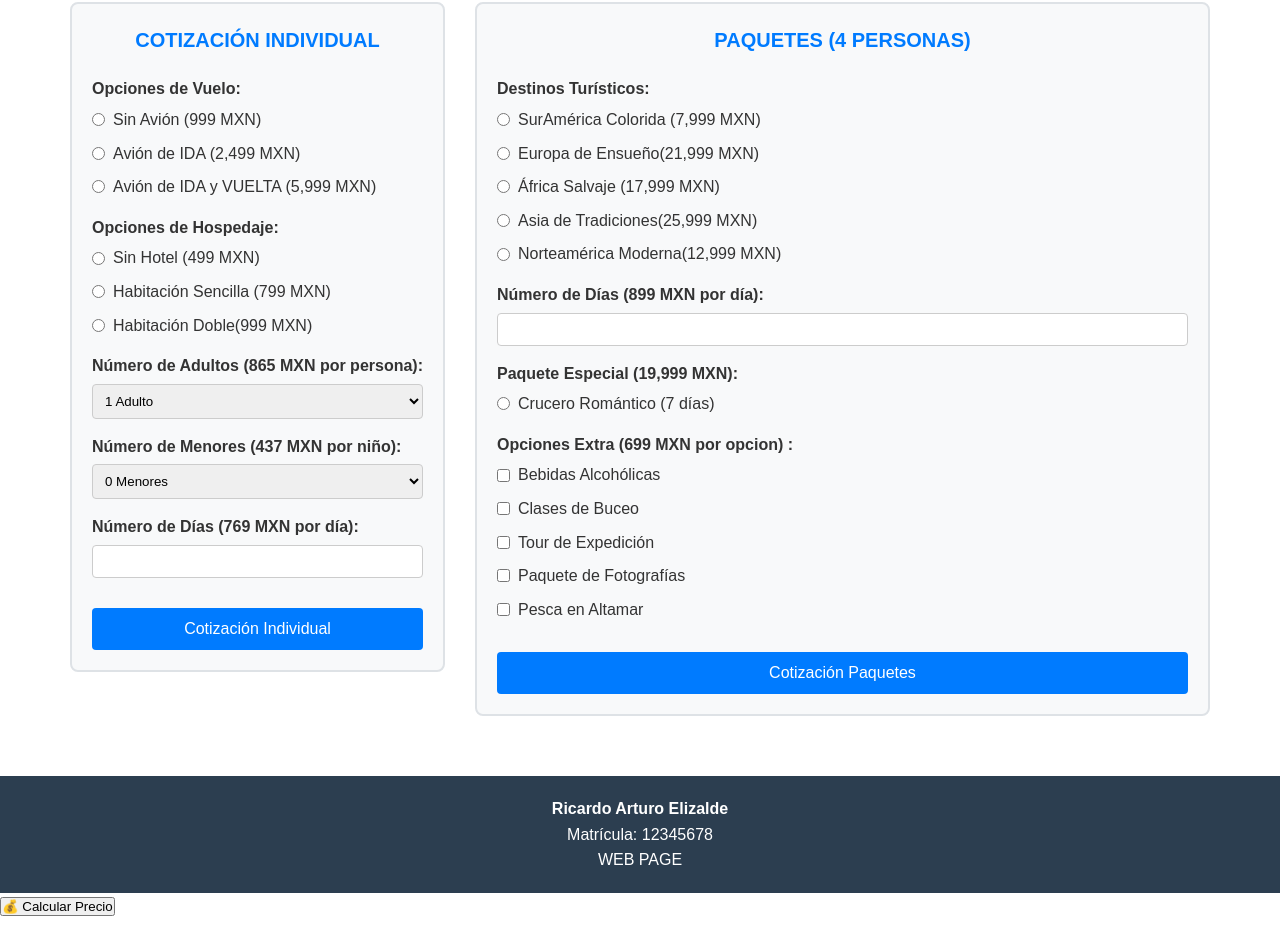
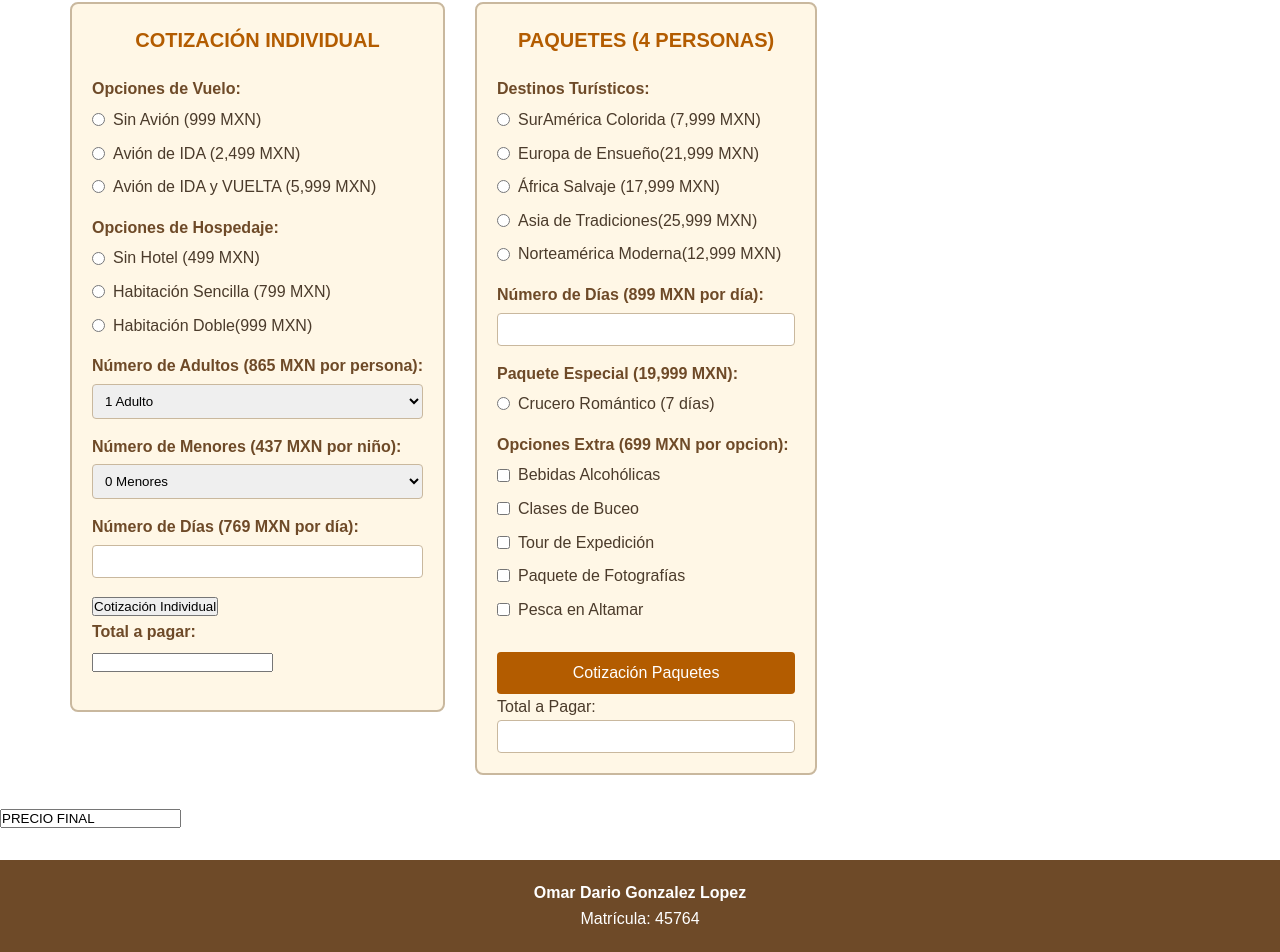
Before and after one commit to Dariogzz/agencia-de-viajes-odgl, a plain HTML site: page index.html in a window 1280 px wide. Shown: the part 430-1382 px from the top of the page. Before the commit the page ends 1349 px from the top, so only its background shows below. Drawn offline with Linux system fonts and the light colour scheme.

Commit message:
agencia de viajes primer ticket

```diff
--- a/index.html
+++ b/index.html
@@ -3,14 +3,13 @@
 <head>
     <meta charset="UTF-8">
     <meta name="viewport" content="width=device-width, initial-scale=1.0">
-    <title>World Travel Agency</title>
+    <title>World Travel Agency By Dario</title>
     <link rel="stylesheet" href="style.css">
-
 </head>
 <body>
     <!-- ENCABEZADO -->
     <header class="header">
-            <img class="panoramic-image" src="img/Viaje01.png" alt="">
+        <img class="panoramic-image" src="img/Viaje01.png" alt="">
         <div class="logo-section">
             <img class="logo" src="img/Logo.png" alt="">
             <div class="slogan">... tu pase al mundo de tus sueños</div>
@@ -46,26 +45,25 @@
     <!-- FORMULARIO PRINCIPAL -->
     <div class="main-form">
         <!-- SECCIÓN 1: COTIZACIÓN INDIVIDUAL -->
-
-        <form action="">
+        <form>
         <section class="form-section">
             <h2 class="section-title">Cotización Individual</h2>
 
             <div class="form-group">
                 <label>Opciones de Vuelo:</label>
                 <div class="radio-group">
-                    <label><input type="radio" name="vuelo" value="sin-avion"> Sin Avión (999 MXN)</label>
-                    <label><input type="radio" name="vuelo" value="ida"> Avión de IDA (2,499 MXN)</label>
-                    <label><input type="radio" name="vuelo" value="ida-vuelta"> Avión de IDA y VUELTA (5,999 MXN)</label>
+                    <label><input type="radio" name="vuelo" value="999"> Sin Avión (999 MXN)</label>
+                    <label><input type="radio" name="vuelo" value="2499"> Avión de IDA (2,499 MXN)</label>
+                    <label><input type="radio" name="vuelo" value="5999"> Avión de IDA y VUELTA (5,999 MXN)</label>
                 </div>
             </div>
 
             <div class="form-group">
                 <label>Opciones de Hospedaje:</label>
                 <div class="radio-group">
-                    <label><input type="radio" name="hospedaje" value="sin-hotel"> Sin Hotel (499 MXN)</label>
-                    <label><input type="radio" name="hospedaje" value="sencilla"> Habitación Sencilla (799 MXN)</label>
-                    <label><input type="radio" name="hospedaje" value="doble"> Habitación Doble(999 MXN)</label>
+                    <label><input type="radio" name="hospedaje" value="499"> Sin Hotel (499 MXN)</label>
+                    <label><input type="radio" name="hospedaje" value="799"> Habitación Sencilla (799 MXN)</label>
+                    <label><input type="radio" name="hospedaje" value="999"> Habitación Doble(999 MXN)</label>
                 </div>
             </div>
 
@@ -96,22 +94,28 @@
                 <input type="number" id="dias-individual" name="dias-individual" min="1" max="365">
             </div>
 
-            <button type="button" class="submit-btn">Cotización Individual</button>
+            <button type="button" onclick="calcularTotal()">Cotización Individual</button>
+
+            <div class="form-group">
+                <label for="totalIndividual">Total a pagar:</label>
+                <input type="text" id="totalIndividual" readonly>
+            </div>
         </section>
         </form>
 
-        <!-- SECCIÓN 2: PAQUETES -->
+
+        <form action="" id="PrecioCalculo2">
         <section class="form-section">
             <h2 class="section-title">Paquetes (4 personas) </h2>
 
             <div class="form-group">
                 <label>Destinos Turísticos:</label>
                 <div class="radio-group">
-                    <label><input type="radio" name="destino" value="suramerica"> SurAmérica Colorida (7,999 MXN)</label>
-                    <label><input type="radio" name="destino" value="europa"> Europa de Ensueño(21,999 MXN)</label>
-                    <label><input type="radio" name="destino" value="africa"> África Salvaje (17,999 MXN)</label>
-                    <label><input type="radio" name="destino" value="asia"> Asia de Tradiciones(25,999 MXN)</label>
-                    <label><input type="radio" name="destino" value="norteamerica"> Norteamérica Moderna(12,999 MXN)</label>
+                    <label><input type="radio" name="destino" value="7999"> SurAmérica Colorida (7,999 MXN)</label>
+                    <label><input type="radio" name="destino" value="21999"> Europa de Ensueño(21,999 MXN)</label>
+                    <label><input type="radio" name="destino" value="17999"> África Salvaje (17,999 MXN)</label>
+                    <label><input type="radio" name="destino" value="25999"> Asia de Tradiciones(25,999 MXN)</label>
+                    <label><input type="radio" name="destino" value="12999"> Norteamérica Moderna(12,999 MXN)</label>
                 </div>
             </div>
 
@@ -123,35 +127,43 @@
             <div class="form-group">
                 <label>Paquete Especial (19,999 MXN):</label>
                 <div class="radio-group">
-                    <label><input type="radio" name="especial" value="crucero"> Crucero Romántico (7 días)</label>
+                    <label><input type="radio" name="especial" value="19999"> Crucero Romántico (7 días)</label>
                 </div>
             </div>
 
             <div class="form-group">
-                <label>Opciones Extra (699 MXN por opcion) :</label>
+                <label>Opciones Extra (699 MXN por opcion):</label>
                 <div class="checkbox-group">
-                    <label><input type="checkbox" name="extras" value="bebidas"> Bebidas Alcohólicas</label>
-                    <label><input type="checkbox" name="extras" value="buceo"> Clases de Buceo</label>
-                    <label><input type="checkbox" name="extras" value="expedicion"> Tour de Expedición</label>
-                    <label><input type="checkbox" name="extras" value="fotografias"> Paquete de Fotografías</label>
-                    <label><input type="checkbox" name="extras" value="pesca"> Pesca en Altamar</label>
+                    <label><input type="checkbox" name="extras" value="699"> Bebidas Alcohólicas</label>
+                    <label><input type="checkbox" name="extras" value="699"> Clases de Buceo</label>
+                    <label><input type="checkbox" name="extras" value="699"> Tour de Expedición</label>
+                    <label><input type="checkbox" name="extras" value="699"> Paquete de Fotografías</label>
+                    <label><input type="checkbox" name="extras" value="699"> Pesca en Altamar</label>
                 </div>
             </div>
 
-            <button type="submit" onclick="calcular()" class="submit-btn">Cotización Paquetes</button>
+            <button type="button" class="submit-btn">Cotización Paquetes</button>
+            <br>
+            <label for="total2">
+                Total a Pagar:
+                <input type="number" name="total2" id="total2" readonly>
+            </label>
         </section>
+        </form>
+
     </div>
+
+    <span id="Precio2">
+        <input type="text" readonly value="PRECIO FINAL">
+    </span>
 
     <!-- PIE DE PÁGINA -->
     <footer class="footer">
-        <p><strong>Ricardo Arturo Elizalde</strong></p>
-        <p>Matrícula: 12345678</p>
-        <p>WEB PAGE</p>
+        <p><strong>Omar Dario Gonzalez Lopez</strong></p>
+        <p>Matrícula: 45764</p>
     </footer>
 
-    <button type="button" onclick="calcular()">💰 Calcular Precio</button>
-
-
-    <script src="script.js"></script>
+    <script src="script.js">
+    </script>
 </body>
 </html>
--- a/script.js
+++ b/script.js
@@ -1,18 +1,39 @@
-var formulario = document.getElementById("calcularPrecio");
+function calcularTotal() {
+  var vuelo = document.querySelector('input[name="vuelo"]:checked');
+  var hospedaje = document.querySelector('input[name="hospedaje"]:checked');
+  var adultos = document.getElementById("adultos").value;
+  var menores = document.getElementById("menores").value;
+  var dias = document.getElementById("dias-individual").value;
 
-function calcular() {
+  if (vuelo == null || hospedaje == null || dias == "") {
+    alert("Por favor llena todas las opciones antes de calcular.");
+    return;
+  }
 
-    var total = 0;
-    var cantidad = document.getElementById("cantidad").value;
+  var precioAdulto = 865;
+  var precioMenor = 437;
+  var precioDia = 769;
 
-    // tamaño
-    var value = formulario.tam.value;
-    if (value == "Sin Avion") {
-        total = 100;
-    } else if (value == "ida") {
-        total = 150;
-    } else if (value == "ida y vuelta") {
-        total = 200;
-    }
+  var total = 0;
 
+  total = total + Number(vuelo.value);
+  total = total + Number(hospedaje.value);
+  total = total + (adultos * precioAdulto);
+  total = total + (menores * precioMenor);
+  total = total + (dias * precioDia);
+
+  document.getElementById("totalIndividual").value = total + " MXN";
+
+  var nombre = document.getElementById("nombre").value;
+  var direccion = document.getElementById("direccion").value;
+  var telefono = document.getElementById("telefono").value;
+  var email = document.getElementById("email").value;
+
+  alert(
+    "Nombre: " + nombre +
+    "\nDirección: " + direccion +
+    "\nTeléfono: " + telefono +
+    "\nEmail: " + email +
+    "\nTotal a pagar: " + total + " MXN"
+  );
 }
--- a/style.css
+++ b/style.css
@@ -7,20 +7,20 @@
 body {
     font-family: Arial, sans-serif;
     line-height: 1.6;
-    color: #333;
+    color: #4b3b2b;
 }
 
 .header {
     display: flex;
     align-items: center;
     padding: 20px;
-    background-color: #f8f9fa;
+    background-color: #f3e6d8;
 }
 
 .panoramic-image {
     width: 60%;
     height: 200px;
-    background: linear-gradient(45deg, #ff6b6b, #4ecdc4, #45b7d1, #96ceb4);
+    background: linear-gradient(45deg, #d96c06, #b44a00, #8c3700, #c28e48);
     display: flex;
     align-items: center;
     justify-content: center;
@@ -37,7 +37,7 @@ body {
 .logo {
     width: 150px;
     height: 80px;
-    background-color: #2c3e50;
+    background-color: #6e4a28;
     color: white;
     display: flex;
     align-items: center;
@@ -47,13 +47,13 @@ body {
 }
 
 .slogan {
-    color: #007bff;
+    color: #b35c00;
     font-size: 24px;
     font-weight: bold;
 }
 
 .countries-bar {
-    background-color: #28a745;
+    background-color: #a45a00;
     color: white;
     text-align: center;
     padding: 15px;
@@ -62,7 +62,7 @@ body {
 
 .client-data {
     padding: 20px;
-    background-color: #e9ecef;
+    background-color: #f9f1e7;
 }
 
 .client-row {
@@ -80,12 +80,13 @@ body {
     display: block;
     margin-bottom: 5px;
     font-weight: bold;
+    color: #6e4a28;
 }
 
 .client-field input {
     width: 100%;
     padding: 8px;
-    border: 1px solid #ccc;
+    border: 1px solid #c9b89e;
     border-radius: 4px;
 }
 
@@ -99,14 +100,14 @@ body {
 
 .form-section {
     flex: 1;
-    border: 2px solid #dee2e6;
+    border: 2px solid #c9b89e;
     border-radius: 8px;
     padding: 20px;
-    background-color: #f8f9fa;
+    background-color: #fff7e6;
 }
 
 .section-title {
-    color: #007bff;
+    color: #b35c00;
     font-size: 20px;
     font-weight: bold;
     text-align: center;
@@ -122,6 +123,7 @@ body {
     display: block;
     margin-bottom: 5px;
     font-weight: bold;
+    color: #6e4a28;
 }
 
 .radio-group {
@@ -133,6 +135,7 @@ body {
     align-items: center;
     margin-bottom: 8px;
     font-weight: normal;
+    color: #4b3b2b;
 }
 
 .radio-group input[type="radio"] {
@@ -144,6 +147,7 @@ body {
     align-items: center;
     margin-bottom: 8px;
     font-weight: normal;
+    color: #4b3b2b;
 }
 
 .checkbox-group input[type="checkbox"] {
@@ -153,12 +157,12 @@ body {
 select, input[type="number"] {
     width: 100%;
     padding: 8px;
-    border: 1px solid #ccc;
+    border: 1px solid #c9b89e;
     border-radius: 4px;
 }
 
 .submit-btn {
-    background-color: #007bff;
+    background-color: #b35c00;
     color: white;
     padding: 12px 24px;
     border: none;
@@ -170,11 +174,11 @@ select, input[type="number"] {
 }
 
 .submit-btn:hover {
-    background-color: #0056b3;
+    background-color: #7a3c00;
 }
 
 .footer {
-    background-color: #2c3e50;
+    background-color: #6e4a28;
     color: white;
     text-align: center;
     padding: 20px;
```
